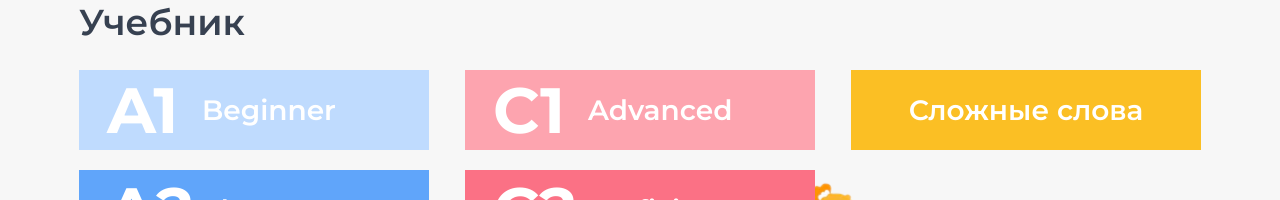
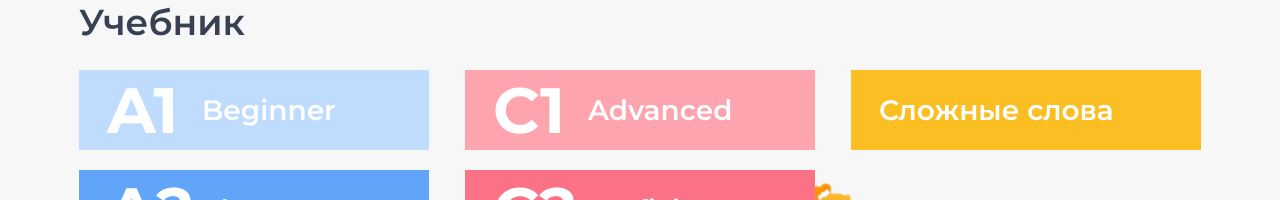
Before and after one commit to stza-by/rslang, a React (Create React App) app: page /textbook in a window 1280 px wide. Shown: the part 131-331 px from the top of the page. Built offline with nearby package versions, Linux system fonts and the light colour scheme; a web font is replaced by a local one.

Commit message:
fix: hover in textBook levelButtons

```diff
--- a/src/pages/textbook/Textbook.tsx
+++ b/src/pages/textbook/Textbook.tsx
@@ -17,10 +17,9 @@ const Textbook: React.FC = () => (
         <li className='bg-rose-400'><Link className={style.link} to='/textbook/level6'><span>C2</span>Proficiency</Link></li>
       </ul>
       <ul className={`${style.ul} ${style.ul__difficult} text-white`}>
-      <li className='bg-amber-400'><Link className={style.link} to='/'>Сложные слова</Link></li>
+        <li className='bg-amber-400 pl-7'><Link className={style.link} to='/'>Сложные слова</Link></li>
       </ul>
     </div>
-
   </div>
 );
 
--- a/src/pages/textbook/textbook.module.css
+++ b/src/pages/textbook/textbook.module.css
@@ -54,6 +54,8 @@
 .link {
   display: flex;
   align-items: center;
+  width: 100%;
+  height: 100%;
 }
 .ul li:hover {
   background-color: #FED7AA;
```
Lines whose indentation alone changed are shown as unchanged.
